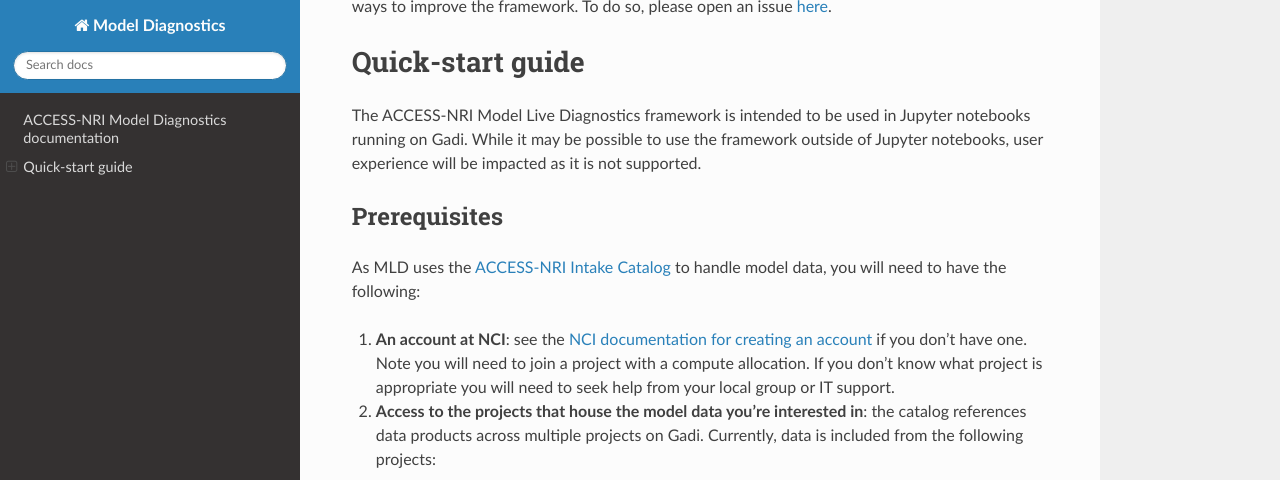
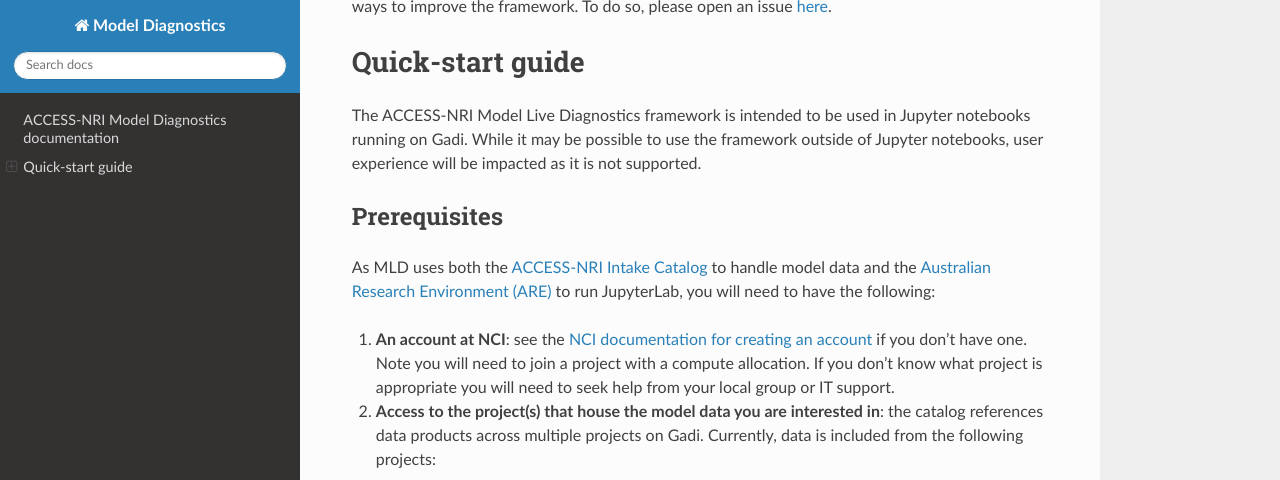
Before and after one commit to ACCESS-NRI/MED-live-diagnostics, a Sphinx documentation site: the page built from docs/index.rst, in a window 1280 px wide and 900 px high, scrolled down 405 px, cut to the strip 0-480 px from the top of the window. Built offline with Sphinx 7.4.7 and the Read the Docs theme 2.0.0, drawn with Linux system fonts in a browser that asks for light colours.

Commit message:
Update index.rst

```diff
--- a/docs/index.rst
+++ b/docs/index.rst
@@ -32,18 +32,18 @@
 Prerequisites
 ^^^^^^^^^^^^^
 
-As MLD uses the `ACCESS-NRI Intake Catalog <https://github.com/ACCESS-NRI/access-nri-intake-catalog/tree/main>`_ to handle model data,
-you will need to have the following:
+As MLD uses both the `ACCESS-NRI Intake Catalog <https://github.com/ACCESS-NRI/access-nri-intake-catalog/tree/main>`_ to handle model data
+and the `Australian Research Environment (ARE) <https://are-auth.nci.org.au/>`_ to run JupyterLab, you will need to have the following:
 
 #. **An account at NCI**: see the `NCI documentation for creating an account
    <https://opus.nci.org.au/display/Help/How+to+create+an+NCI+user+account>`_ if you don't have one.
    Note you will need to join a project with a compute allocation. If you don't know what project is
    appropriate you will need to seek help from your local group or IT support.
 
-#. **Access to the projects that house the model data you're interested in**: the catalog references data
+#. **Access to the project(s) that house the model data you are interested in**: the catalog references data
    products across multiple projects on Gadi.  Currently, data is included from the following projects:
 
-   .. include:: ../project_list.rst
+   .. include:: https://github.com/ACCESS-NRI/access-nri-intake-catalog/blob/main/docs/project_list.rst
 
    If you wish to be able to access all the data in the catalog, you will need to be a member of all
    these projects. See the `NCI documentation for how to join projects
```
